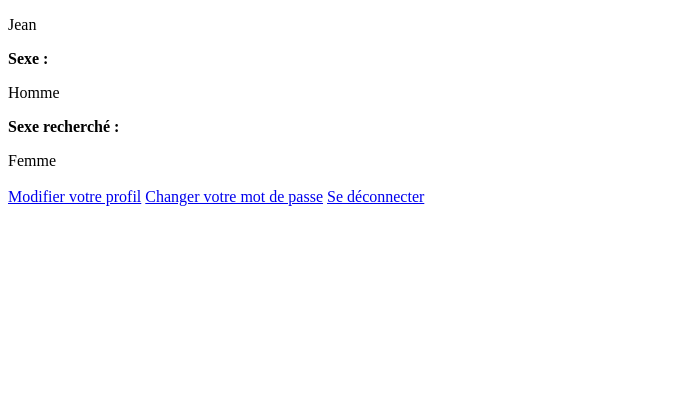
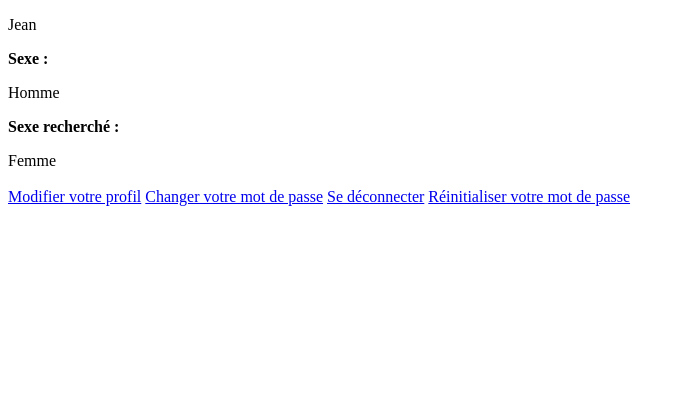
Before and after one commit to JEANPRBT/BeeHave, a Django app: page /accounts/ in a window 1280 px wide. Shown: the part 145-550 px from the top of the page, without its empty margins (0-685 px from the left). Run offline with Django 3.2, Linux system fonts and the light colour scheme; a user stored in the database is signed in.

Commit message:
finalisation mot de passe reset

```diff
--- a/accounts/templates/accounts/passwordresetcomplete.html
+++ b/accounts/templates/accounts/passwordresetcomplete.html
@@ -6,7 +6,7 @@
 <body>
 	<h3>Mot de passe réinitialisé avec succès</h3>
 	<p>Votre mot de passe a été réinitialisé, veuillez maintenant vous connecter avec ce nouveau mot de passe pour accéder à votre compte.
-
+<a href="{% url 'loginPage' %} ">Se connecter</a>
 </p>
 </body>
 </html>
--- a/accounts/templates/accounts/profile.html
+++ b/accounts/templates/accounts/profile.html
@@ -33,6 +33,7 @@
 	<a href="{% url 'editProfile' %}">Modifier votre profil</a>
 	<a href="{% url 'editPassword' %}">Changer votre mot de passe</a>
 	<a href="{% url 'logoutUser' %}">Se déconnecter</a>
+	<a href="{% url 'password_reset' %}">Réinitialiser votre mot de passe</a>
 
 	<br>
 
```
Also changed, not shown: db.sqlite3.
